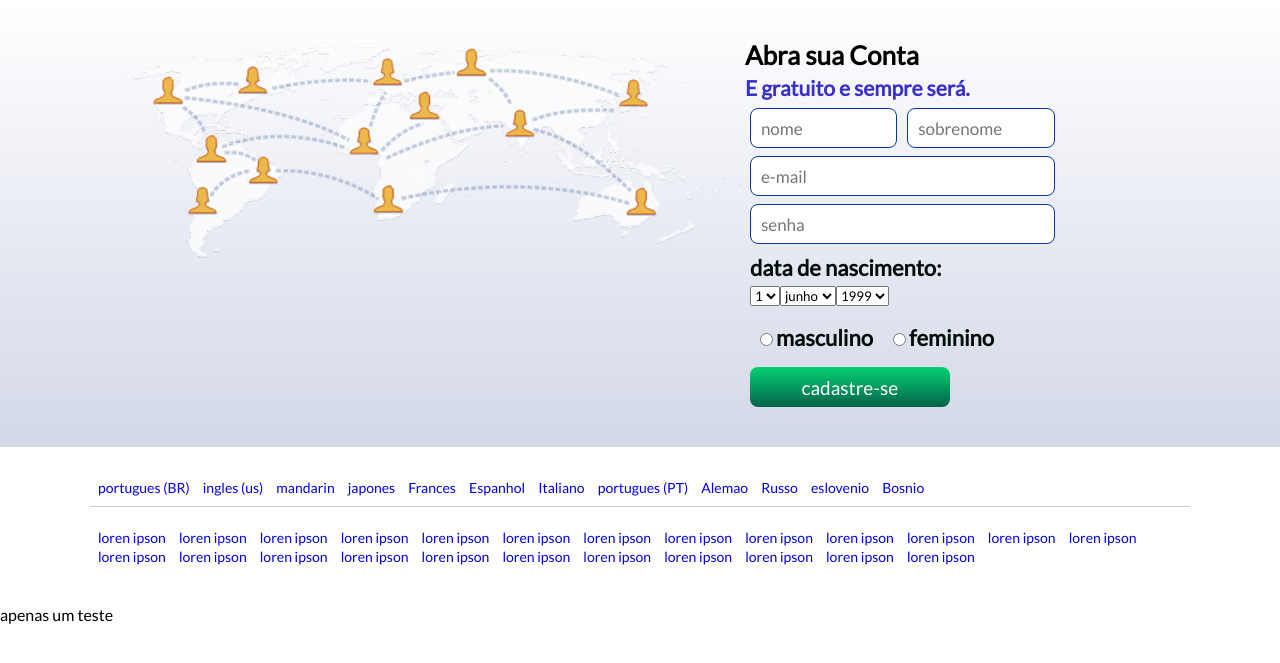
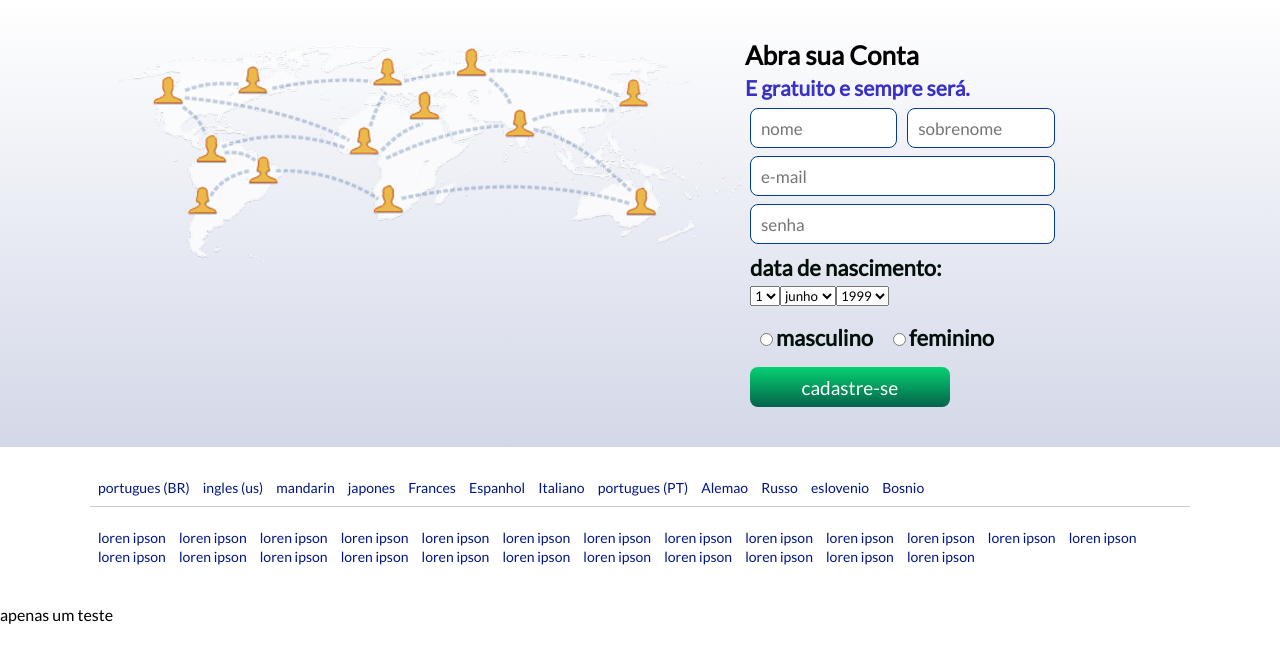
Before and after one commit to welik09/front-end.danki, a PHP site: page /index.html in a window 1280 px wide. Shown: the part 65-728 px from the top of the page. Run offline with PHP 8.4, Linux system fonts and the light colour scheme.

Commit message:
initial commit

```diff
--- a/style.css
+++ b/style.css
@@ -160,7 +160,7 @@ section.linguas{
 section.linguas a{
     font-size: 14px;
     padding-right: 10px;
-    color: rgb(0, 22, 134)7, 15);
+    color: rgb(0, 22, 134, 15);
     text-decoration: none;
 }
 section.linguas .center{
```
